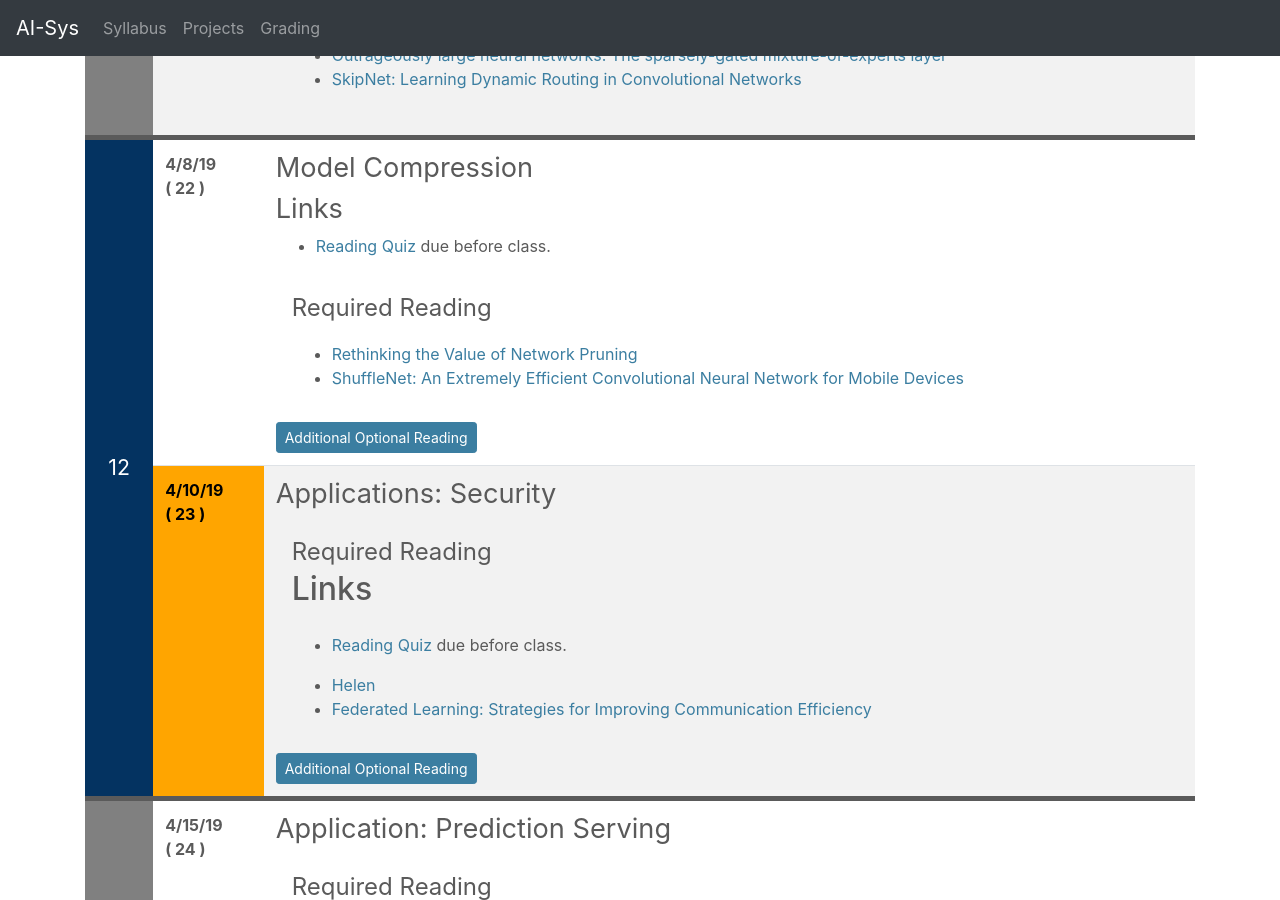
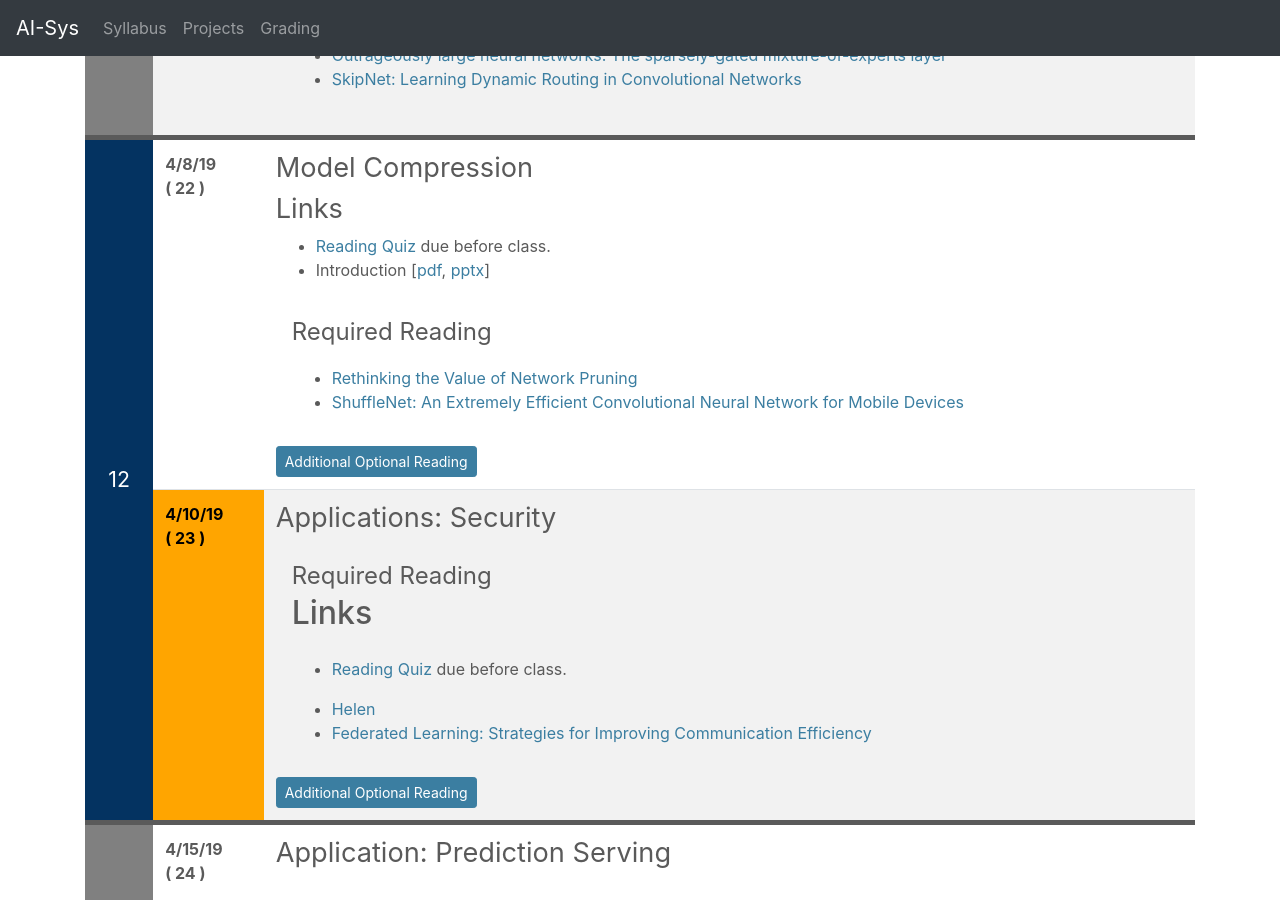
Before and after one commit to ucbrise/cs294-ai-sys-sp19, a Jekyll site: the page built from index.md, in a window 1280 px wide and 900 px high, scrolled down 7399 px. Built offline with Jekyll 4.4.1, drawn with Linux system fonts in a browser that asks for light colours; nearby versions of some CDN libraries; our own code applies the rules of GitHub Pages for plain Markdown files.

Commit message:
adding lecture links

```diff
--- a/index.md
+++ b/index.md
@@ -649,6 +649,8 @@ If you find some of the reading confusing and want a more gentle introduction, t
 
 ## Links
 * [Reading Quiz](https://forms.gle/kPK7aHZqnuKTZLbWA) due before class.
+* Introduction [[pdf](assets/lectures/lec22/network_compression.pdf), [pptx](assets/lectures/lec22/network_compression.pptx)]
+
 
 <div class="summary" markdown="1"> </div>
 <div class="reading">
```
Also changed, not shown: 2 other files.
